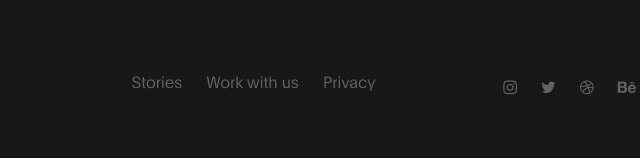
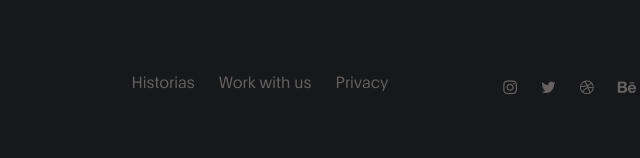
Before and after one commit to PROINSA-LAT/Taller-GitHub, a plain HTML site: page contact.html in a window 1280 px wide. Shown: the part 1926-2084 px from the top of the page, 431-1071 px from the left. Drawn offline with Linux system fonts and the light colour scheme.

Commit message:
Cambio Idioma

```diff
--- a/contact.html
+++ b/contact.html
@@ -158,7 +158,7 @@ https://templatemo.com/tm-538-digital-trend
           <div class="col-lg-4 mx-lg-auto col-md-6 col-12" data-aos="fade-up" data-aos-delay="500">
 
             <ul class="footer-link">
-              <li><a href="#">Stories</a></li>
+              <li><a href="#">Historias</a></li>
               <li><a href="#">Work with us</a></li>
               <li><a href="#">Privacy</a></li>
             </ul>
```
